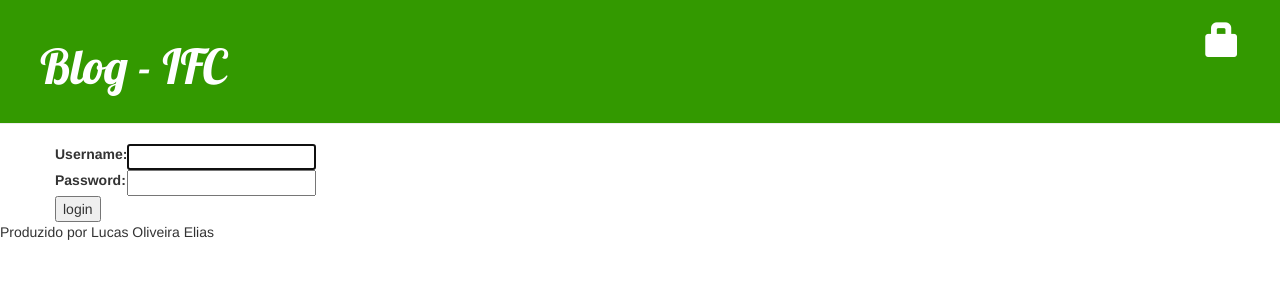
After one commit to loelias/proj-suf-blog, a Django app: page /accounts/login/ in a window 1280 px wide. The commit adds this page. Shown: the top 300 px of the page. Run offline with Django 3.2, Linux system fonts and the light colour scheme; some libraries are stand-ins or nearby versions.

Commit message:
Criação de acessos diferenciados por login. Somente quem esta logado pode fazer alterações.

```diff
--- a/blog/templates/blog/base.html
+++ b/blog/templates/blog/base.html
@@ -17,9 +17,12 @@
       <header class="page-header">
         {% if user.is_authenticated %}
           <a href="{% url 'post_new' %}" class="top-menu"><span class="glyphicon glyphicon-plus"></span></a>
+          <a href="{% url 'post_draft_list' %}" class="top-menu"><span class="glyphicon glyphicon-edit"></span></a>
+          <p class="top-menu">Olá {{ user.username }}<small>(<a href="{% url 'logout' %}">Sair</a>)</small></p>
+        {% else %}
+          <a href="{% url 'login' %}" class="top-menu"><span class="glyphicon glyphicon-lock"></span></a>
         {% endif %}
-        <a href="{% url 'post_draft_list' %}" class="top-menu"><span class="glyphicon glyphicon-edit"></span></a>
-        <h1>Blog - IFC</h1>
+        <h1><a href="{% url 'blog.views.post_list' %}">Blog - IFC</a></h1>
       </header>
       <nav>
         <a href=""></a>
--- /dev/null
+++ b/blog/templates/registration/login.html
@@ -0,0 +1,26 @@
+{% extends "blog/base.html" %}
+
+{% block content %}
+
+{% if form.errors %}
+  <p>Tente novamente. Senha ou Usuário incorreto(s).</p>
+{% endif %}
+
+<form method="post" action="{% url 'login' %}">
+  {% csrf_token %}
+  <table>
+    <tr>
+        <td>{{ form.username.label_tag }}</td>
+        <td>{{ form.username }}</td>
+    </tr>
+    <tr>
+        <td>{{ form.password.label_tag }}</td>
+        <td>{{ form.password }}</td>
+    </tr>
+  </table>
+
+  <input type="submit" value="login" />
+  <input type="hidden" name="next" value="{{ next }}" />
+</form>
+
+{% endblock %}
--- a/blog/views.py
+++ b/blog/views.py
@@ -1,5 +1,6 @@
 from django.shortcuts import render, get_object_or_404
 from django.shortcuts import redirect
+from django.contrib.auth.decorators import login_required
 from django.utils import timezone
 from .models import Post
 from .forms import PostForm
@@ -18,6 +19,7 @@ def post_detail(request, pk):
     return render(request, 'blog/post_detail.html', {'post': post})
 
 
+@login_required
 def post_new(request):
     if request.method == "POST":
         form = PostForm(request.POST)
@@ -31,6 +33,7 @@ def post_new(request):
     return render(request, 'blog/post_edit.html', {'form': form})
 
 
+@login_required
 def post_edit(request, pk):
     post = get_object_or_404(Post, pk=pk)
     if request.method == "POST":
@@ -46,18 +49,21 @@ def post_edit(request, pk):
     return render(request, 'blog/post_edit.html', {'form': form})
 
 
+@login_required
 def post_draft_list(request):
     posts = Post.objects.filter(data_publicacao__isnull=True).order_by(
         'data_criacao')
     return render(request, 'blog/post_draft_list.html', {'posts': posts})
 
 
+@login_required
 def post_publish(request, pk):
     post = get_object_or_404(Post, pk=pk)
     post.publica()
     return redirect('blog.views.post_detail', pk=pk)
 
 
+@login_required
 def post_remove(request, pk):
     post = get_object_or_404(Post, pk=pk)
     post.delete()
--- a/mysite/urls.py
+++ b/mysite/urls.py
@@ -15,8 +15,13 @@ Including another URLconf
 """
 from django.conf.urls import include, url
 from django.contrib import admin
+import django.contrib.auth.views
+
 
 urlpatterns = [
     url(r'^admin/', admin.site.urls),
     url(r'', include('blog.urls')),
+    url(r'^accounts/login/$', django.contrib.auth.views.login, name='login'),
+    url(r'^accounts/logout/$', django.contrib.auth.views.logout,
+        name='logout', kwargs={'next_page': '/'}),
 ]
```
Also changed, not shown: mysite/settings.py (+9 -4 lines), db.sqlite3.
